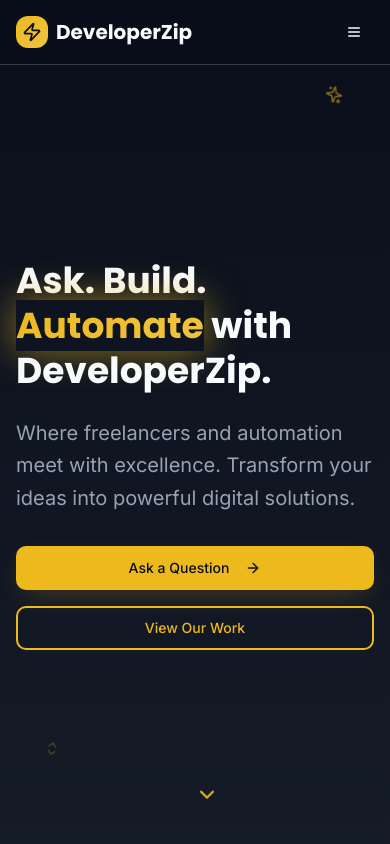
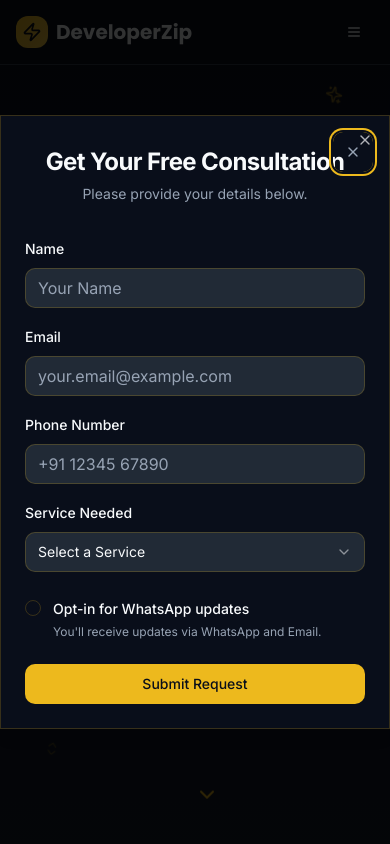
Before and after one commit to BhanuprakashAvadutha/golden-developerzip-canvas, a React (Vite) app: page / in a window 390 px wide. Shown: the top 844 px of the page. Built offline with nearby package versions, Linux system fonts and the light colour scheme.

Commit message:
Add free consultation popup
Implement a popup that appears 5 seconds after the website loads, prompting users to provide their details for a free consultation. The popup includes fields for name, email, phone number, service selection, and an opt-in for WhatsApp updates.

```diff
--- /dev/null
+++ b/src/components/ConsultationModal.tsx
@@ -0,0 +1,142 @@
+import React, { useState } from 'react';
+import { Dialog, DialogContent, DialogHeader, DialogTitle } from '@/components/ui/dialog';
+import { Button } from '@/components/ui/button';
+import { Input } from '@/components/ui/input';
+import { Label } from '@/components/ui/label';
+import { Select, SelectContent, SelectItem, SelectTrigger, SelectValue } from '@/components/ui/select';
+import { Checkbox } from '@/components/ui/checkbox';
+import { X } from 'lucide-react';
+
+interface ConsultationModalProps {
+  isOpen: boolean;
+  onClose: () => void;
+}
+
+export const ConsultationModal: React.FC<ConsultationModalProps> = ({ isOpen, onClose }) => {
+  const [formData, setFormData] = useState({
+    name: '',
+    email: '',
+    phone: '',
+    service: '',
+    whatsappOptIn: false
+  });
+
+  const handleSubmit = (e: React.FormEvent) => {
+    e.preventDefault();
+    console.log('Consultation form submitted:', formData);
+    // Here you can add the submission logic
+    onClose();
+  };
+
+  const services = [
+    'Web Landing Pages',
+    'Firebase Form Integration',
+    'Email + WhatsApp Automation',
+    'Freelance Profile Setup',
+    'AI Chat Assistants',
+    'Analytics Dashboard'
+  ];
+
+  return (
+    <Dialog open={isOpen} onOpenChange={onClose}>
+      <DialogContent className="bg-background border-accent/20 max-w-md mx-auto">
+        <DialogHeader className="relative">
+          <Button
+            variant="ghost"
+            size="icon"
+            className="absolute -top-2 -right-2 text-muted-foreground hover:text-foreground"
+            onClick={onClose}
+          >
+            <X className="h-4 w-4" />
+          </Button>
+          <DialogTitle className="text-2xl font-bold text-foreground mb-2">
+            Get Your Free Consultation
+          </DialogTitle>
+          <p className="text-muted-foreground text-sm">
+            Please provide your details below.
+          </p>
+        </DialogHeader>
+
+        <form onSubmit={handleSubmit} className="space-y-4 mt-4">
+          <div className="space-y-2">
+            <Label htmlFor="name" className="text-foreground">Name</Label>
+            <Input
+              id="name"
+              type="text"
+              placeholder="Your Name"
+              value={formData.name}
+              onChange={(e) => setFormData({ ...formData, name: e.target.value })}
+              className="bg-card border-accent/20 text-foreground placeholder:text-muted-foreground"
+              required
+            />
+          </div>
+
+          <div className="space-y-2">
+            <Label htmlFor="email" className="text-foreground">Email</Label>
+            <Input
+              id="email"
+              type="email"
+              placeholder="your.email@example.com"
+              value={formData.email}
+              onChange={(e) => setFormData({ ...formData, email: e.target.value })}
+              className="bg-card border-accent/20 text-foreground placeholder:text-muted-foreground"
+              required
+            />
+          </div>
+
+          <div className="space-y-2">
+            <Label htmlFor="phone" className="text-foreground">Phone Number</Label>
+            <Input
+              id="phone"
+              type="tel"
+              placeholder="+91 12345 67890"
+              value={formData.phone}
+              onChange={(e) => setFormData({ ...formData, phone: e.target.value })}
+              className="bg-card border-accent/20 text-foreground placeholder:text-muted-foreground"
+              required
+            />
+          </div>
+
+          <div className="space-y-2">
+            <Label htmlFor="service" className="text-foreground">Service Needed</Label>
+            <Select value={formData.service} onValueChange={(value) => setFormData({ ...formData, service: value })}>
+              <SelectTrigger className="bg-card border-accent/20 text-foreground">
+                <SelectValue placeholder="Select a Service" />
+              </SelectTrigger>
+              <SelectContent className="bg-card border-accent/20">
+                {services.map((service) => (
+                  <SelectItem key={service} value={service} className="text-foreground hover:bg-accent/10">
+                    {service}
+                  </SelectItem>
+                ))}
+              </SelectContent>
+            </Select>
+          </div>
+
+          <div className="flex items-start space-x-3 py-2">
+            <Checkbox
+              id="whatsapp"
+              checked={formData.whatsappOptIn}
+              onCheckedChange={(checked) =>
+                setFormData({ ...formData, whatsappOptIn: checked as boolean })
+              }
+              className="border-accent/20 data-[state=checked]:bg-accent data-[state=checked]:border-accent mt-1"
+            />
+            <div className="space-y-1">
+              <Label htmlFor="whatsapp" className="text-sm font-medium text-foreground cursor-pointer">
+                Opt-in for WhatsApp updates
+              </Label>
+              <p className="text-xs text-muted-foreground">
+                You'll receive updates via WhatsApp and Email.
+              </p>
+            </div>
+          </div>
+
+          <Button type="submit" className="w-full mt-6 premium">
+            Submit Request
+          </Button>
+        </form>
+      </DialogContent>
+    </Dialog>
+  );
+};
--- a/src/integrations/supabase/types.ts
+++ b/src/integrations/supabase/types.ts
@@ -14,7 +14,24 @@ export type Database = {
   }
   public: {
     Tables: {
-      [_ in never]: never
+      questions: {
+        Row: {
+          created_at: string
+          id: string
+          Quesion: string | null
+        }
+        Insert: {
+          created_at?: string
+          id?: string
+          Quesion?: string | null
+        }
+        Update: {
+          created_at?: string
+          id?: string
+          Quesion?: string | null
+        }
+        Relationships: []
+      }
     }
     Views: {
       [_ in never]: never
--- a/src/pages/Index.tsx
+++ b/src/pages/Index.tsx
@@ -3,6 +3,7 @@ import { Button } from "@/components/ui/button";
 import { Card, CardContent } from "@/components/ui/card";
 import { Badge } from "@/components/ui/badge";
 import { AskQuestionModal } from "@/components/AskQuestionModal";
+import { ConsultationModal } from "@/components/ConsultationModal";
 import {
   Globe,
   Database,
@@ -34,6 +35,7 @@ import portfolio6 from "@/assets/portfolio-6.jpg";
 const Index = () => {
   const [isMenuOpen, setIsMenuOpen] = useState(false);
   const [activeSection, setActiveSection] = useState("home");
+  const [showConsultationModal, setShowConsultationModal] = useState(false);
 
   useEffect(() => {
     const handleScroll = () => {
@@ -51,6 +53,15 @@ const Index = () => {
 
     window.addEventListener("scroll", handleScroll);
     return () => window.removeEventListener("scroll", handleScroll);
+  }, []);
+
+  // Show consultation modal after 5 seconds
+  useEffect(() => {
+    const timer = setTimeout(() => {
+      setShowConsultationModal(true);
+    }, 5000);
+
+    return () => clearTimeout(timer);
   }, []);
 
   const scrollToSection = (sectionId: string) => {
@@ -549,6 +560,12 @@ const Index = () => {
           </div>
         </div>
       </footer>
+
+      {/* Consultation Modal */}
+      <ConsultationModal
+        isOpen={showConsultationModal}
+        onClose={() => setShowConsultationModal(false)}
+      />
     </div>
   );
 };
```
